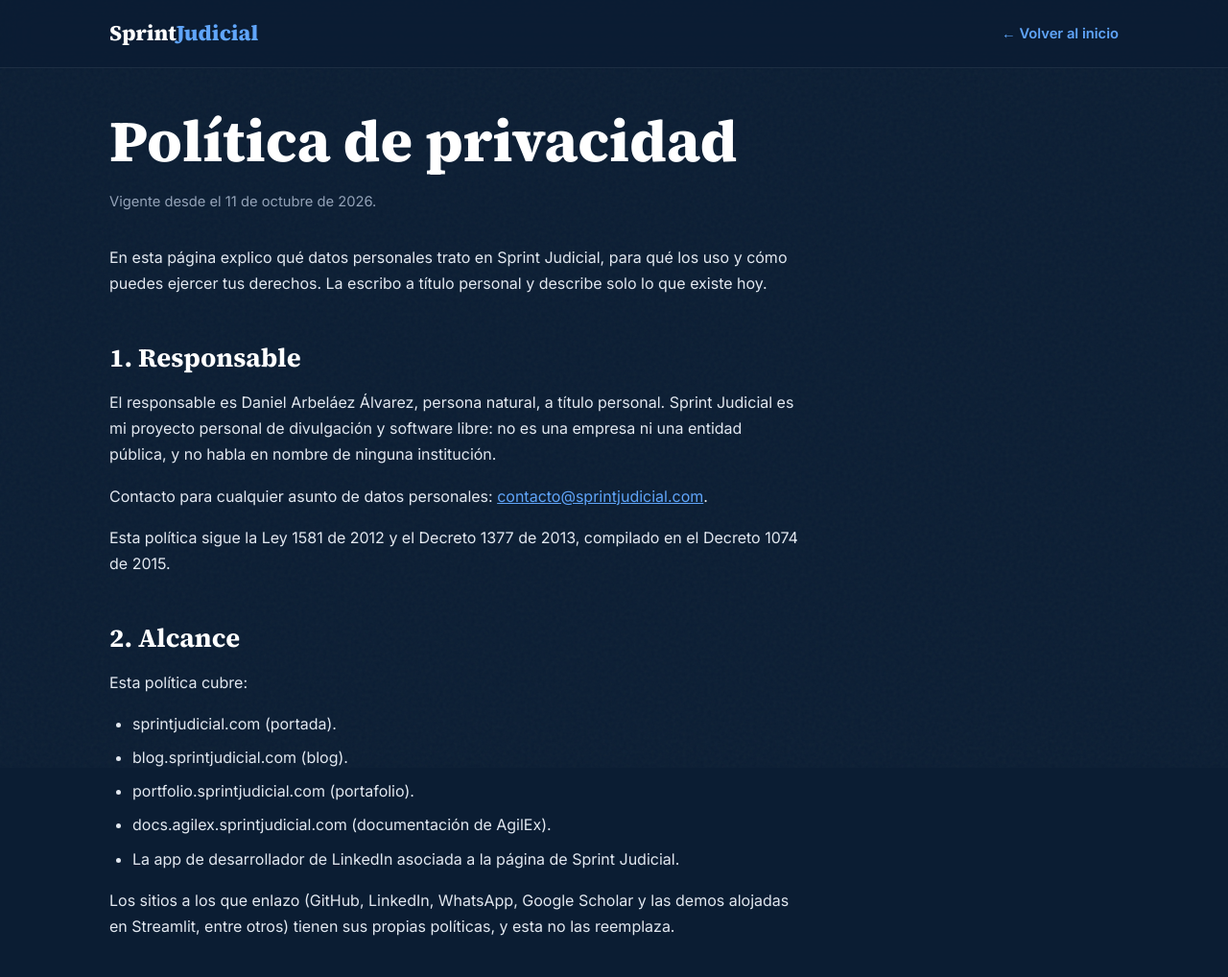
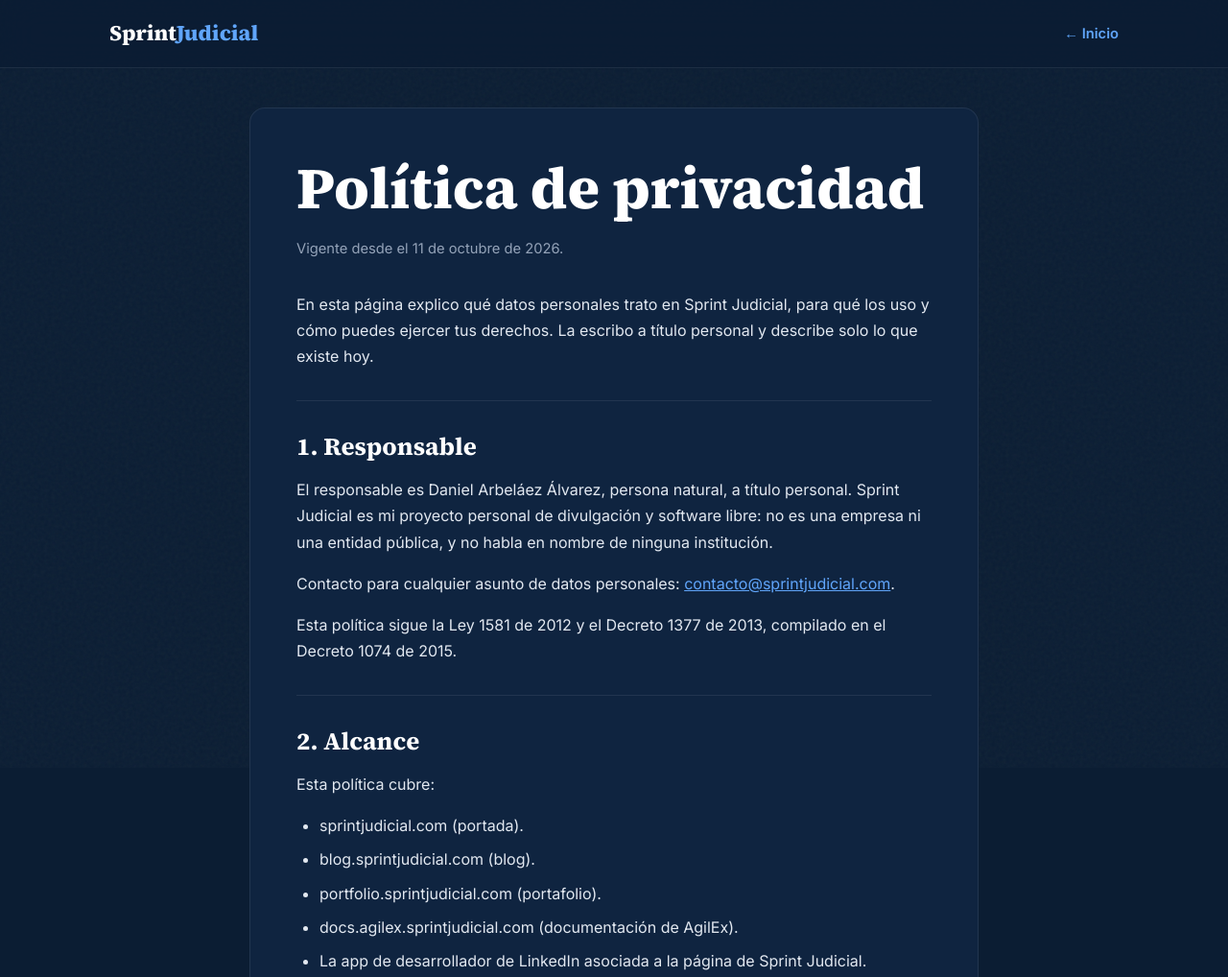
Before and after one commit to HammerDev99/main-sprintjudicial, a website: page privacidad/index.html in a window 1280 px wide. Shown: the top 1018 px of the page at 96% size. Drawn offline with Linux system fonts and the light colour scheme.

Commit message:
fix(privacidad): tarjeta de lectura y versión del CSS para evitar la caché de 7 días

```diff
--- a/css/styles.css
+++ b/css/styles.css
@@ -1319,7 +1319,12 @@ section {
 }
 
 .legal__content {
-  max-width: 720px;
+  max-width: 760px;
+  margin: 0 auto;
+  padding: var(--space-lg) var(--space-md);
+  background: var(--surface);
+  border: 1px solid var(--border);
+  border-radius: var(--radius-lg);
 }
 
 .legal__title {
@@ -1333,13 +1338,15 @@ section {
 }
 
 .legal__section {
-  padding: 0;
-  margin-top: var(--space-2xl);
+  padding: var(--space-xl) 0 0;
+  margin-top: var(--space-xl);
+  border-top: 1px solid var(--border);
 }
 
 .legal__heading {
-  font-size: clamp(1.35rem, 2.5vw, 1.7rem);
+  font-size: clamp(1.3rem, 2.5vw, 1.6rem);
   margin-bottom: var(--space-md);
+  scroll-margin-top: calc(var(--nav-height) + var(--space-lg));
 }
 
 .legal__subheading {
@@ -1523,6 +1530,11 @@ section {
   /* Restore desktop section padding */
   section {
     padding: var(--space-4xl) 0;
+  }
+
+  /* Legal page: roomier card on tablet and up */
+  .legal__content {
+    padding: var(--space-2xl);
   }
 
   /* Navbar: switch from mobile overlay to inline */
--- a/privacidad/index.html
+++ b/privacidad/index.html
@@ -27,7 +27,7 @@
   <link href="https://fonts.googleapis.com/css2?family=Inter:wght@400;500;600;700&family=Source+Serif+4:opsz,wght@8..60,600;8..60,700;8..60,800&display=swap" rel="stylesheet">
 
   <!-- Styles -->
-  <link rel="stylesheet" href="/css/styles.css">
+  <link rel="stylesheet" href="/css/styles.css?v=20261011">
 </head>
 <body>
 
@@ -37,7 +37,7 @@
   <nav class="navbar" aria-label="Navegaci&oacute;n principal">
     <div class="navbar__container">
       <a href="/" class="navbar__logo">Sprint<span class="navbar__logo-accent">Judicial</span></a>
-      <a href="/" class="section__link">&larr; Volver al inicio</a>
+      <a href="/" class="section__link">&larr; Inicio</a>
     </div>
   </nav>
 </header>
```
Also changed, not shown: CLAUDE.md (+1 -1 lines), agent_docs/code_conventions.md (+1 -0 lines), index.html (+2 -2 lines), tests/test-links.js (+8 -0 lines).
